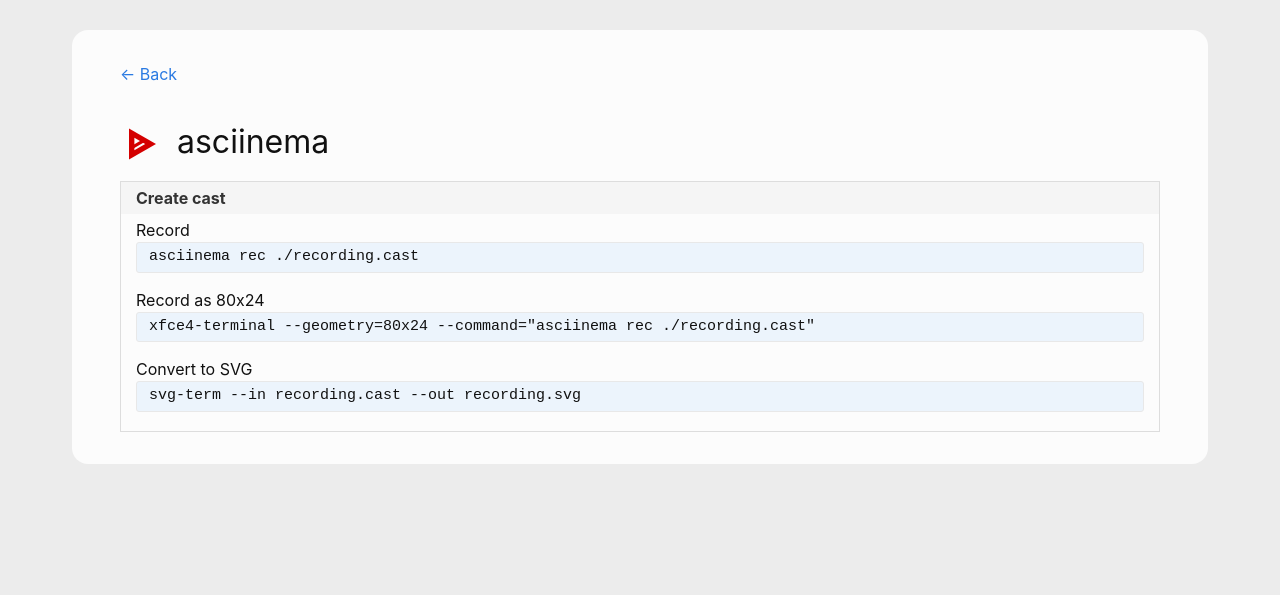
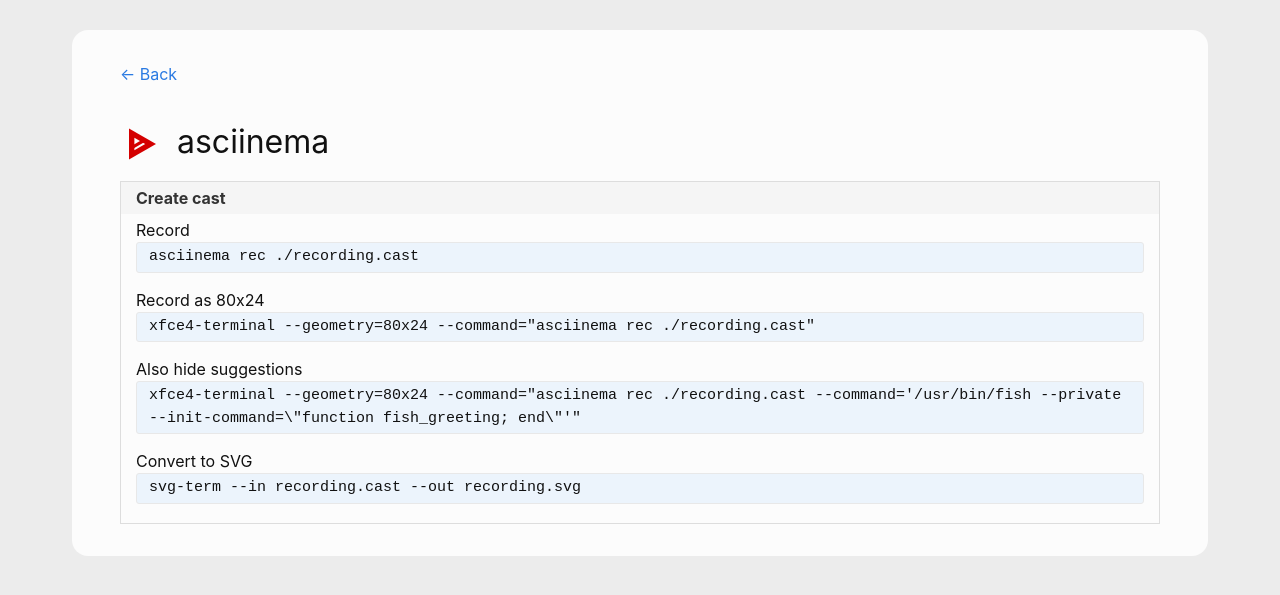
Before and after one commit to andreas-mausch/cheatsheets, a Jekyll site: the page built from _cheatsheets/asciinema.md, in a window 1280 px wide. Shown: the top 595 px of the page. Built offline with Jekyll 4.4.1, drawn with Linux system fonts in a browser that asks for light colours.

Commit message:
asciinema: Run fish in private mode, but hide the "fish is running in private mode" message
To avoid suggestions spoiler the commands to be run

```diff
--- a/_cheatsheets/asciinema.md
+++ b/_cheatsheets/asciinema.md
@@ -7,5 +7,6 @@
     commands:
       Record: asciinema rec ./recording.cast
       Record as 80x24: xfce4-terminal --geometry=80x24 --command="asciinema rec ./recording.cast"
+      Also hide suggestions: xfce4-terminal --geometry=80x24 --command="asciinema rec ./recording.cast --command='/usr/bin/fish --private --init-command=\"function fish_greeting; end\"'"
       Convert to SVG: svg-term --in recording.cast --out recording.svg
 ---
```
